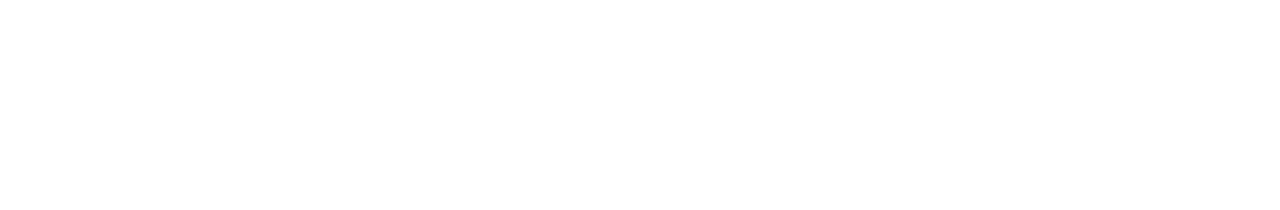
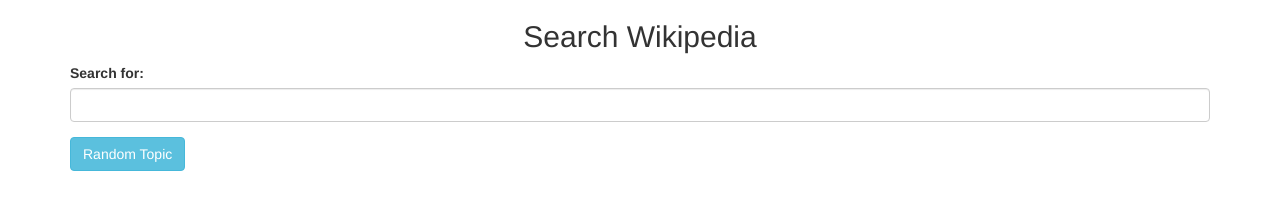
Before and after one commit to amrsekilly/WikipediaViewer, a plain HTML site: page index.html in a window 1280 px wide. Drawn offline with nearby package versions, Linux system fonts and the light colour scheme.

Commit message:
search for random topic done

```diff
--- a/index.html
+++ b/index.html
@@ -2,9 +2,33 @@
 <html>
   <head>
     <meta charset="utf-8">
-    <title></title>
+    <link rel="stylesheet" href="app/bower_components/bootstrap/dist/css/bootstrap.min.css">
+    <title>Wikipedia Viewer</title>
   </head>
   <body>
+    <div class="container">
 
+      <div class="row">
+        <div class="col-xs-12">
+          <h2 class="text-center">Search Wikipedia</h2>
+        </div>
+      </div>
+
+      <div class="row">
+        <div class="col-xs-12">
+          <div class="form-group">
+            <label for="searchTerm">Search for: </label>
+            <input type="text" class="form-control" id="searchTerm">
+          </div>
+        </div>
+      </div>
+
+      <div class="row">
+        <div class="col-xs-12">
+          <a class="btn btn-info" href="https://en.wikipedia.org/wiki/Special:Random">Random Topic</a>
+        </div>
+      </div>
+
+    </div>
   </body>
 </html>
```
